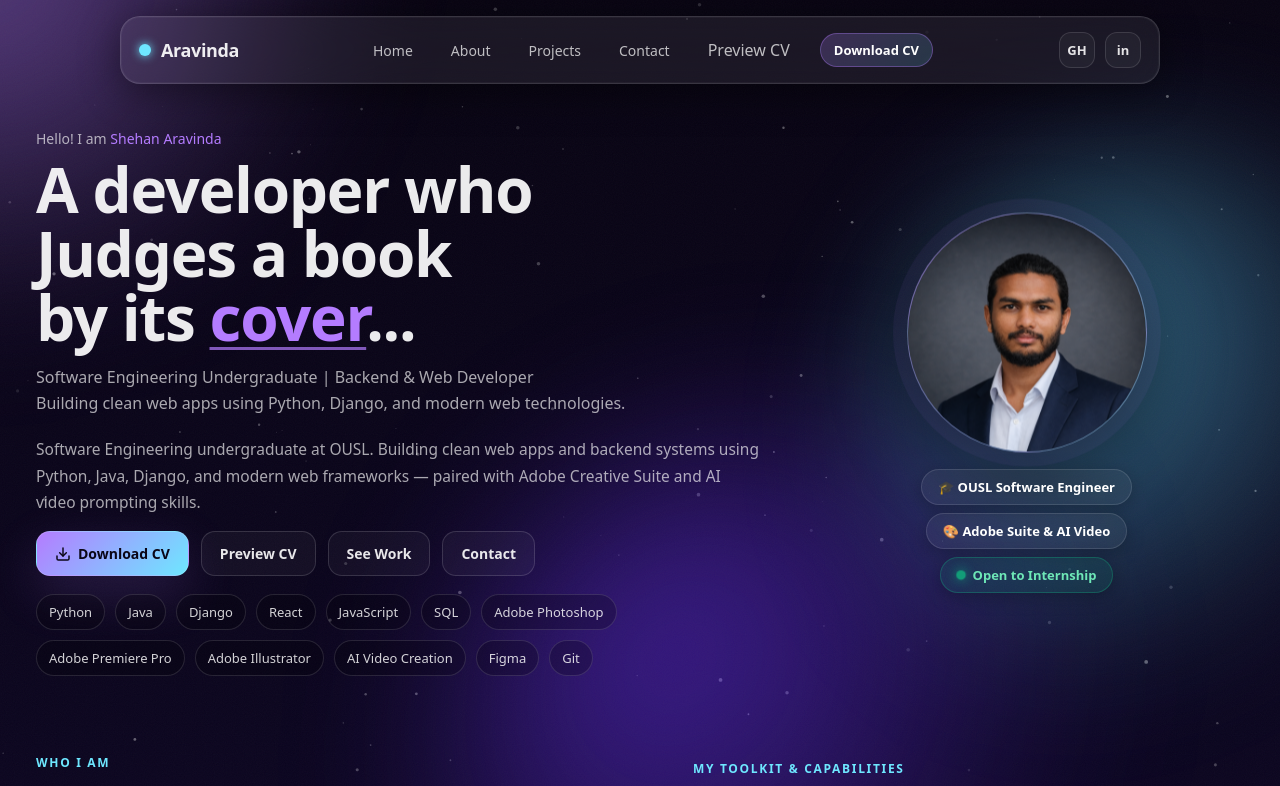
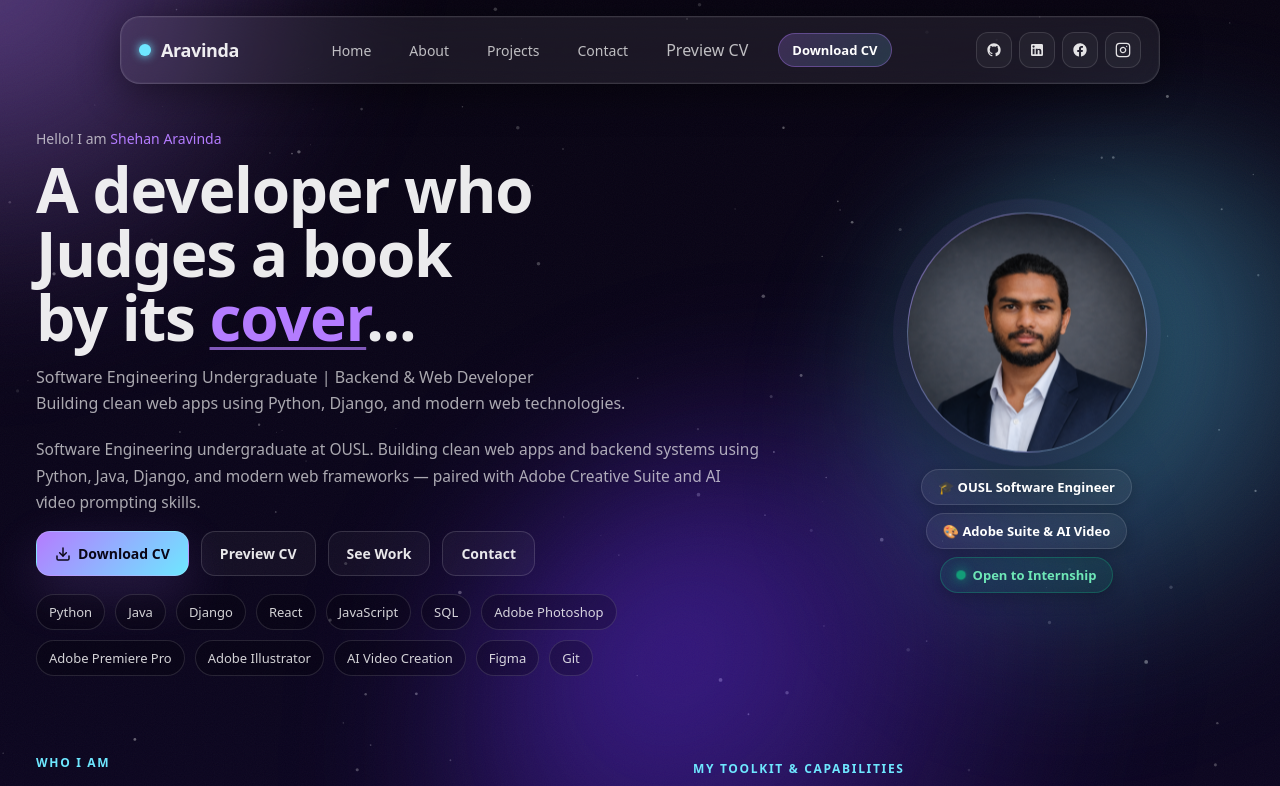
Before and after one commit to AravindaRajapaksha/Portforlio, a React (Vite) app: page / in a window 1280 px wide. Shown: the top 786 px of the page. Built offline with nearby package versions, Linux system fonts and the light colour scheme.

Commit message:
Add Facebook and Instagram icons to navigation bar with brand hover styling

```diff
--- a/src/App.jsx
+++ b/src/App.jsx
@@ -810,11 +810,55 @@ export default function App() {
           </nav>
 
           <div className="navRight">
-            <a className="iconPill" href="https://github.com/AravindaRajapaksha" target="_blank" rel="noreferrer">
-              GH
+            <a
+              className="iconPill navGithub"
+              href="https://github.com/AravindaRajapaksha"
+              target="_blank"
+              rel="noreferrer"
+              title="GitHub"
+              aria-label="GitHub"
+            >
+              <svg viewBox="0 0 24 24" width="16" height="16" fill="currentColor">
+                <path d="M12 2C6.477 2 2 6.484 2 12.017c0 4.425 2.865 8.18 6.839 9.504.5.092.682-.217.682-.483 0-.237-.008-.868-.013-1.703-2.782.605-3.369-1.343-3.369-1.343-.454-1.158-1.11-1.466-1.11-1.466-.908-.62.069-.608.069-.608 1.003.07 1.53 1.032 1.53 1.032.892 1.53 2.341 1.088 2.91.832.092-.647.35-1.088.636-1.338-2.22-.253-4.555-1.113-4.555-4.951 0-1.093.39-1.988 1.029-2.688-.103-.253-.446-1.272.098-2.65 0 0 .84-.27 2.75 1.026A9.564 9.564 0 0 1 12 6.844a9.59 9.59 0 0 1 2.504.337c1.909-1.296 2.747-1.027 2.747-1.027.546 1.379.202 2.398.1 2.651.64.7 1.028 1.595 1.028 2.688 0 3.848-2.339 4.695-4.566 4.943.359.309.678.92.678 1.855 0 1.338-.012 2.419-.012 2.747 0 .268.18.58.688.482A10.02 10.02 0 0 0 22 12.017C22 6.484 17.522 2 12 2Z" />
+              </svg>
             </a>
-            <a className="iconPill" href="https://linkedin.com/" target="_blank" rel="noreferrer">
-              in
+            <a
+              className="iconPill navLinkedin"
+              href="https://linkedin.com/"
+              target="_blank"
+              rel="noreferrer"
+              title="LinkedIn"
+              aria-label="LinkedIn"
+            >
+              <svg viewBox="0 0 24 24" width="16" height="16" fill="currentColor">
+                <path d="M19 3a2 2 0 0 1 2 2v14a2 2 0 0 1-2 2H5a2 2 0 0 1-2-2V5a2 2 0 0 1 2-2h14m-.5 15.5v-5.3a3.26 3.26 0 0 0-3.26-3.26c-.85 0-1.84.52-2.28 1.3v-1.11h-2.79v8.37h2.79v-4.93c0-.77.62-1.4 1.39-1.4a1.4 1.4 0 0 1 1.4 1.4v4.93h2.75M6.88 8.56a1.68 1.68 0 0 0 1.68-1.68c0-.93-.75-1.69-1.68-1.69a1.69 1.69 0 0 0-1.69 1.69c0 .93.76 1.68 1.69 1.68m1.39 9.94v-8.37H5.5v8.37h2.77Z" />
+              </svg>
+            </a>
+            <a
+              className="iconPill navFacebook"
+              href="https://www.facebook.com/share/1CckL2VFcS/"
+              target="_blank"
+              rel="noreferrer"
+              title="Facebook"
+              aria-label="Facebook"
+            >
+              <svg viewBox="0 0 24 24" width="16" height="16" fill="currentColor">
+                <path d="M22 12c0-5.523-4.477-10-10-10S2 6.477 2 12c0 4.991 3.657 9.128 8.438 9.878v-6.987h-2.54V12h2.54V9.797c0-2.506 1.492-3.89 3.777-3.89 1.094 0 2.238.195 2.238.195v2.46h-1.26c-1.243 0-1.63.771-1.63 1.562V12h2.773l-.443 2.89h-2.33v6.988C18.343 21.128 22 16.991 22 12Z" />
+              </svg>
+            </a>
+            <a
+              className="iconPill navInstagram"
+              href="https://www.instagram.com/aravinda_rajapaksha_?igsh=MXBxNHp0ZGZ3aGdieg=="
+              target="_blank"
+              rel="noreferrer"
+              title="Instagram"
+              aria-label="Instagram"
+            >
+              <svg viewBox="0 0 24 24" width="16" height="16" fill="none" stroke="currentColor" strokeWidth="1.9" strokeLinecap="round" strokeLinejoin="round">
+                <rect x="2" y="2" width="20" height="20" rx="5" ry="5" />
+                <path d="M16 11.37A4 4 0 1 1 12.63 8 4 4 0 0 1 16 11.37z" />
+                <line x1="17.5" y1="6.5" x2="17.51" y2="6.5" />
+              </svg>
             </a>
             <button
               className="menuBtn"
@@ -852,6 +896,62 @@ export default function App() {
           <a href="#contact" onClick={() => setMobileOpen(false)}>
             ✉️ Contact
           </a>
+          <div className="mobileSocialRow">
+            <a
+              className="iconPill navGithub"
+              href="https://github.com/AravindaRajapaksha"
+              target="_blank"
+              rel="noreferrer"
+              title="GitHub"
+              aria-label="GitHub"
+              onClick={() => setMobileOpen(false)}
+            >
+              <svg viewBox="0 0 24 24" width="16" height="16" fill="currentColor">
+                <path d="M12 2C6.477 2 2 6.484 2 12.017c0 4.425 2.865 8.18 6.839 9.504.5.092.682-.217.682-.483 0-.237-.008-.868-.013-1.703-2.782.605-3.369-1.343-3.369-1.343-.454-1.158-1.11-1.466-1.11-1.466-.908-.62.069-.608.069-.608 1.003.07 1.53 1.032 1.53 1.032.892 1.53 2.341 1.088 2.91.832.092-.647.35-1.088.636-1.338-2.22-.253-4.555-1.113-4.555-4.951 0-1.093.39-1.988 1.029-2.688-.103-.253-.446-1.272.098-2.65 0 0 .84-.27 2.75 1.026A9.564 9.564 0 0 1 12 6.844a9.59 9.59 0 0 1 2.504.337c1.909-1.296 2.747-1.027 2.747-1.027.546 1.379.202 2.398.1 2.651.64.7 1.028 1.595 1.028 2.688 0 3.848-2.339 4.695-4.566 4.943.359.309.678.92.678 1.855 0 1.338-.012 2.419-.012 2.747 0 .268.18.58.688.482A10.02 10.02 0 0 0 22 12.017C22 6.484 17.522 2 12 2Z" />
+              </svg>
+            </a>
+            <a
+              className="iconPill navLinkedin"
+              href="https://linkedin.com/"
+              target="_blank"
+              rel="noreferrer"
+              title="LinkedIn"
+              aria-label="LinkedIn"
+              onClick={() => setMobileOpen(false)}
+            >
+              <svg viewBox="0 0 24 24" width="16" height="16" fill="currentColor">
+                <path d="M19 3a2 2 0 0 1 2 2v14a2 2 0 0 1-2 2H5a2 2 0 0 1-2-2V5a2 2 0 0 1 2-2h14m-.5 15.5v-5.3a3.26 3.26 0 0 0-3.26-3.26c-.85 0-1.84.52-2.28 1.3v-1.11h-2.79v8.37h2.79v-4.93c0-.77.62-1.4 1.39-1.4a1.4 1.4 0 0 1 1.4 1.4v4.93h2.75M6.88 8.56a1.68 1.68 0 0 0 1.68-1.68c0-.93-.75-1.69-1.68-1.69a1.69 1.69 0 0 0-1.69 1.69c0 .93.76 1.68 1.69 1.68m1.39 9.94v-8.37H5.5v8.37h2.77Z" />
+              </svg>
+            </a>
+            <a
+              className="iconPill navFacebook"
+              href="https://www.facebook.com/share/1CckL2VFcS/"
+              target="_blank"
+              rel="noreferrer"
+              title="Facebook"
+              aria-label="Facebook"
+              onClick={() => setMobileOpen(false)}
+            >
+              <svg viewBox="0 0 24 24" width="16" height="16" fill="currentColor">
+                <path d="M22 12c0-5.523-4.477-10-10-10S2 6.477 2 12c0 4.991 3.657 9.128 8.438 9.878v-6.987h-2.54V12h2.54V9.797c0-2.506 1.492-3.89 3.777-3.89 1.094 0 2.238.195 2.238.195v2.46h-1.26c-1.243 0-1.63.771-1.63 1.562V12h2.773l-.443 2.89h-2.33v6.988C18.343 21.128 22 16.991 22 12Z" />
+              </svg>
+            </a>
+            <a
+              className="iconPill navInstagram"
+              href="https://www.instagram.com/aravinda_rajapaksha_?igsh=MXBxNHp0ZGZ3aGdieg=="
+              target="_blank"
+              rel="noreferrer"
+              title="Instagram"
+              aria-label="Instagram"
+              onClick={() => setMobileOpen(false)}
+            >
+              <svg viewBox="0 0 24 24" width="16" height="16" fill="none" stroke="currentColor" strokeWidth="1.9" strokeLinecap="round" strokeLinejoin="round">
+                <rect x="2" y="2" width="20" height="20" rx="5" ry="5" />
+                <path d="M16 11.37A4 4 0 1 1 12.63 8 4 4 0 0 1 16 11.37z" />
+                <line x1="17.5" y1="6.5" x2="17.51" y2="6.5" />
+              </svg>
+            </a>
+          </div>
         </div>
       </header>
 
--- a/src/style.css
+++ b/src/style.css
@@ -208,7 +208,7 @@ body {
 
 .navRight {
   display: flex;
-  gap: 10px;
+  gap: 7px;
   align-items: center;
 }
 
@@ -248,12 +248,68 @@ body {
   color: rgba(255, 255, 255, .88);
   font-weight: 700;
   font-size: 13px;
-  transition: .18s ease;
+  transition: all .2s ease;
+}
+
+.iconPill svg {
+  width: 16px;
+  height: 16px;
+  display: block;
+  transition: transform .2s ease;
 }
 
 .iconPill:hover {
-  transform: translateY(-1px);
-  border-color: rgba(180, 124, 255, .35);
+  transform: translateY(-2px);
+  border-color: rgba(180, 124, 255, .4);
+  background: rgba(180, 124, 255, .12);
+  color: #ffffff;
+  box-shadow: 0 4px 14px rgba(0, 0, 0, 0.35);
+}
+
+.iconPill:hover svg {
+  transform: scale(1.08);
+}
+
+.iconPill.navGithub:hover {
+  border-color: rgba(180, 124, 255, .5);
+  background: rgba(180, 124, 255, .16);
+  color: #d8b4fe;
+  box-shadow: 0 4px 16px rgba(180, 124, 255, 0.25);
+}
+
+.iconPill.navLinkedin:hover {
+  border-color: rgba(56, 189, 248, .5);
+  background: rgba(56, 189, 248, .16);
+  color: #7dd3fc;
+  box-shadow: 0 4px 16px rgba(56, 189, 248, 0.25);
+}
+
+.iconPill.navFacebook:hover {
+  border-color: rgba(59, 130, 246, .5);
+  background: rgba(59, 130, 246, .16);
+  color: #93c5fd;
+  box-shadow: 0 4px 16px rgba(59, 130, 246, 0.25);
+}
+
+.iconPill.navInstagram:hover {
+  border-color: rgba(236, 72, 153, .5);
+  background: rgba(236, 72, 153, .16);
+  color: #f9a8d4;
+  box-shadow: 0 4px 16px rgba(236, 72, 153, 0.25);
+}
+
+.mobileSocialRow {
+  display: flex;
+  gap: 12px;
+  align-items: center;
+  justify-content: center;
+  margin-top: 6px;
+  padding: 8px 16px;
+  border-radius: 999px;
+  background: rgba(15, 10, 30, 0.75);
+  border: 1px solid rgba(255, 255, 255, 0.15);
+  backdrop-filter: blur(20px);
+  -webkit-backdrop-filter: blur(20px);
 }
 
 .wrap {
@@ -2249,6 +2305,21 @@ body {
     display: none;
   }
 
+  .navRight {
+    gap: 5px;
+  }
+
+  .iconPill {
+    width: 32px;
+    height: 32px;
+    border-radius: 10px;
+  }
+
+  .iconPill svg {
+    width: 14px;
+    height: 14px;
+  }
+
   .menuBtn {
     display: flex;
   }
@@ -2345,9 +2416,16 @@ body {
   }
 
   .mobileMenu.open a,
-  .mobileMenu.open .mobileMenuBtn {
+  .mobileMenu.open .mobileMenuBtn,
+  .mobileMenu.open .mobileSocialRow {
     opacity: 1;
     transform: translateY(0);
+  }
+
+  .mobileSocialRow {
+    opacity: 0;
+    transform: translateY(-20px);
+    transition: all 0.4s cubic-bezier(0.16, 1, 0.3, 1);
   }
 
   .mobileMenu a:active,
@@ -2357,23 +2435,31 @@ body {
   }
 
   .mobileMenu > :nth-child(1) {
-    transition-delay: .1s
+    transition-delay: .08s
   }
 
   .mobileMenu > :nth-child(2) {
-    transition-delay: .15s
+    transition-delay: .12s
   }
 
   .mobileMenu > :nth-child(3) {
+    transition-delay: .16s
+  }
+
+  .mobileMenu > :nth-child(4) {
     transition-delay: .2s
   }
 
-  .mobileMenu > :nth-child(4) {
-    transition-delay: .25s
-  }
-
   .mobileMenu > :nth-child(5) {
-    transition-delay: .3s
+    transition-delay: .24s
+  }
+
+  .mobileMenu > :nth-child(6) {
+    transition-delay: .28s
+  }
+
+  .mobileMenu > :nth-child(7) {
+    transition-delay: .32s
   }
 }
 
```
